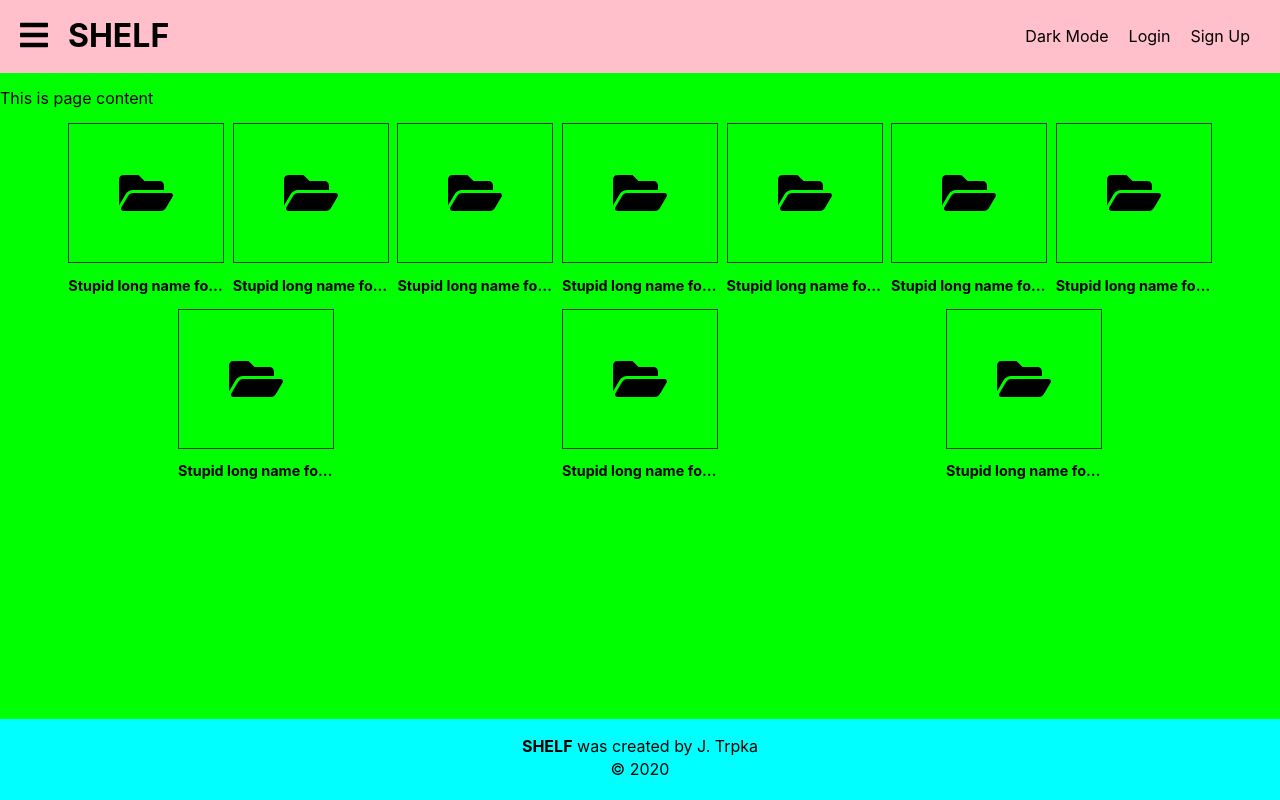
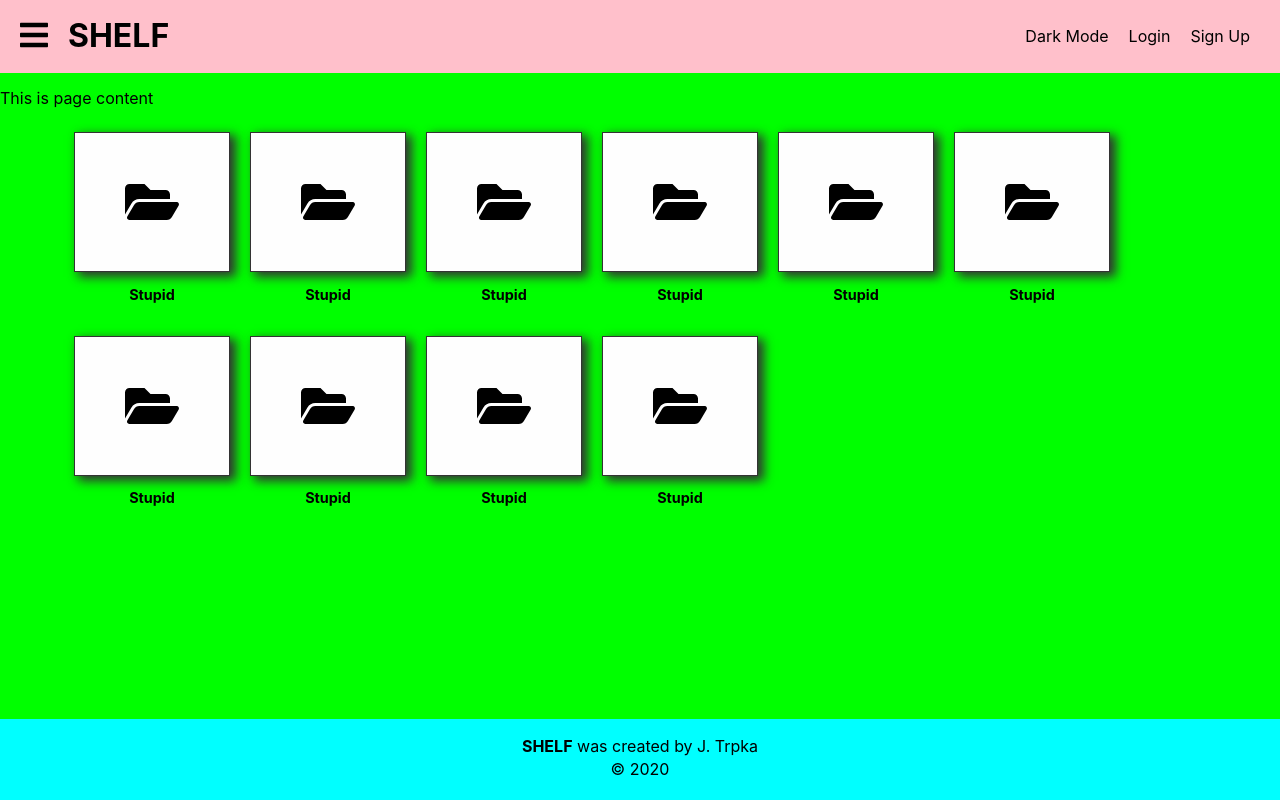
Before and after one commit to jtrpka0912/intranet.bookshelf.react, a React (Create React App) app: page / in a window 1280 px wide. Built offline with nearby package versions, Linux system fonts and the light colour scheme; no server answers.

Commit message:
Added more styling to make the folder tiles look better.

```diff
--- a/src/components/app/App.tsx
+++ b/src/components/app/App.tsx
@@ -14,7 +14,7 @@ const App = () => {
     const mockBreadcrumbsStyles = {
         display: 'flex',
         flexFlow: 'row wrap',
-        justifyContent: 'space-around',
+        justifyContent: 'flex-start',
         width: '90vw',
         margin: '0 auto'
     };
--- a/src/components/project/folder-tile/FolderTile.scss
+++ b/src/components/project/folder-tile/FolderTile.scss
@@ -6,13 +6,16 @@
         &-wrapper {
             display: inline-block;
             max-width: $constraintWidth;
+            margin: 9px 10px;
         }
 
         &-icon {
             max-width: $constraintWidth;
             max-height: 140px;
             padding: 45px 50px;
+            background-color: #fefefe;
             border: 1px solid $color;
+            box-shadow: 5px 4px 10px 1px #333;
 
             svg {
                 font-size: 3em;
--- a/src/components/project/folder-tile/FolderTile.tsx
+++ b/src/components/project/folder-tile/FolderTile.tsx
@@ -21,7 +21,7 @@ const FolderTile: React.FunctionComponent = () => {
                 <FontAwesomeIcon icon={ faFolderOpen } />
             </div>
 
-            <h3 className="shelf-foldertile-name">Stupid long name for a tile.</h3>
+            <h3 className="shelf-foldertile-name">Stupid</h3>
         </div>
     );
 };
```
